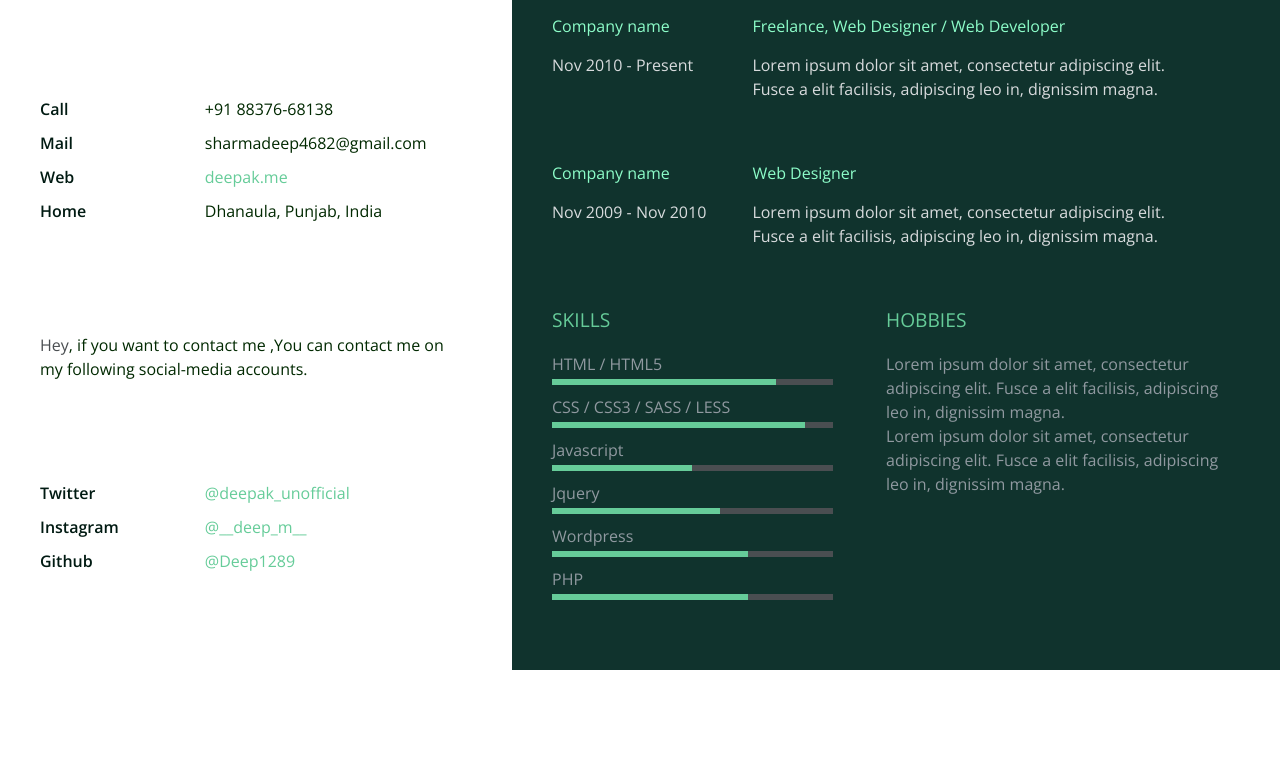
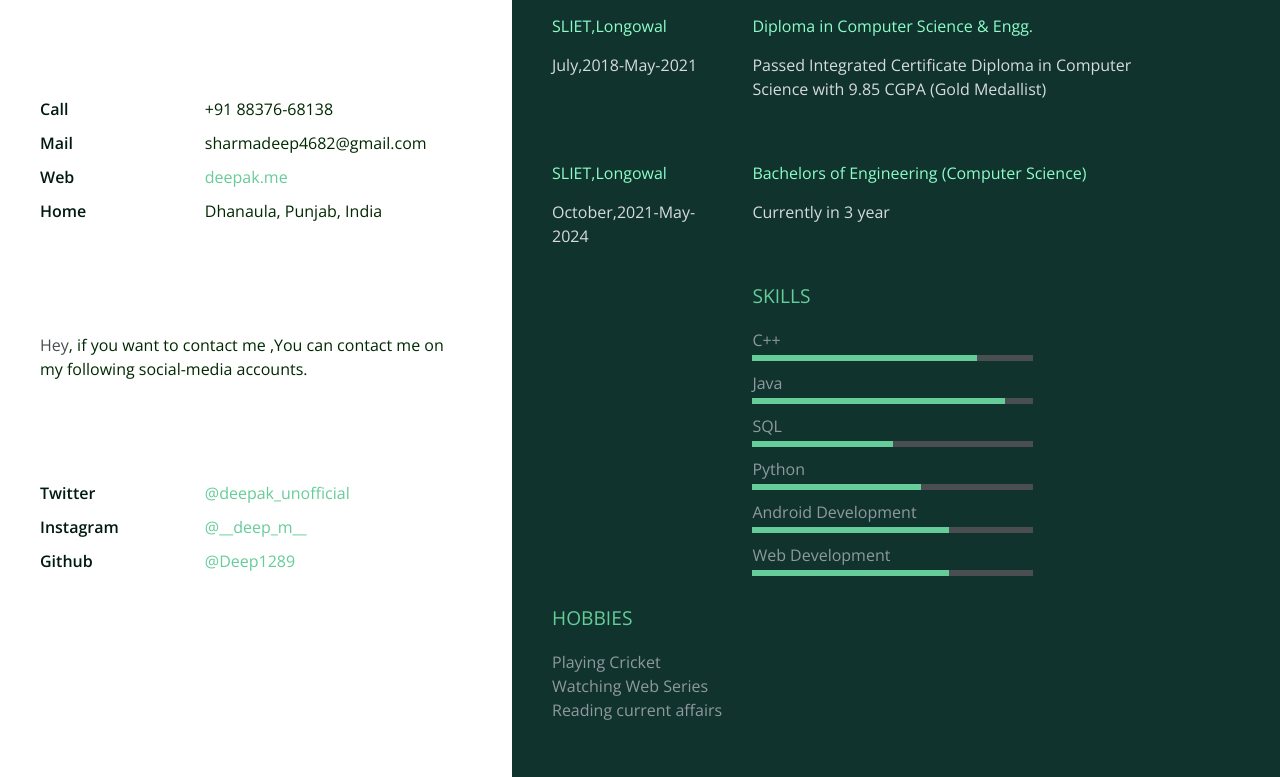
Before and after one commit to Deep1289/Deep1289.github.io, a plain HTML site: page index.html in a window 1280 px wide. Shown: the part 213-990 px from the top of the page. Before the commit the page ends 883 px from the top, so only its background shows below. Drawn offline with nearby package versions, Linux system fonts and the light colour scheme.

Commit message:
Update index.html

```diff
--- a/index.html
+++ b/index.html
@@ -89,7 +89,7 @@
       <div class="experience-wrapper">
        <div class="company-wrapper clearfix">
        <div class="experience-title">PPS, Barnala</div>
-          <div class="time">Nov 2012 - Present</div>
+          <div class="time">April-2018</div>
        </div>
 
         <div class="job-wrapper clearfix">
@@ -100,26 +100,26 @@
         </div>
 
         <div class="company-wrapper clearfix">
-       <div class="experience-title">Company name</div>
-          <div class="time">Nov 2010 - Present</div>
+       <div class="experience-title">SLIET,Longowal</div>
+          <div class="time">July,2018-May-2021</div>
        </div>
 
          <div class="job-wrapper clearfix">
-         <div class="experience-title">Freelance, Web Designer / Web Developer</div>
+         <div class="experience-title">Diploma in Computer Science & Engg.</div>
           <div class="company-description">
-           <p>Lorem ipsum dolor sit amet, consectetur adipiscing elit. Fusce a elit facilisis, adipiscing leo in, dignissim magna.</p>
+           <p>Passed Integrated Certificate Diploma in Computer Science with 9.85 CGPA (Gold Medallist)</p>
           </div>
         </div>
 
         <div class="company-wrapper clearfix">
-       <div class="experience-title">Company name</div>
-          <div class="time">Nov 2009 - Nov 2010</div>
+       <div class="experience-title">SLIET,Longowal</div>
+          <div class="time">October,2021-May-2024</div>
        </div>
 
          <div class="job-wrapper clearfix">
-         <div class="experience-title">Web Designer </div>
+         <div class="experience-title">Bachelors of Engineering (Computer Science) </div>
           <div class="company-description">
-           <p>Lorem ipsum dolor sit amet, consectetur adipiscing elit. Fusce a elit facilisis, adipiscing leo in, dignissim magna.</p>
+           <p>Currently in 3 year</p>
           </div>
         </div>
 
@@ -128,12 +128,12 @@
       <div class="section-wrapper clearfix">
        <h3 class="section-title">Skills</h3>
          <ul>
-         <li class="skill-percentage">HTML / HTML5</li>
-         <li class="skill-percentage">CSS / CSS3 / SASS / LESS</li>
-         <li class="skill-percentage">Javascript</li>
-         <li class="skill-percentage">Jquery</li>
-         <li class="skill-percentage">Wordpress</li>
-         <li class="skill-percentage">PHP</li>
+         <li class="skill-percentage">C++</li>
+         <li class="skill-percentage">Java</li>
+         <li class="skill-percentage">SQL</li>
+         <li class="skill-percentage">Python</li>
+         <li class="skill-percentage">Android Development</li>
+         <li class="skill-percentage">Web Development</li>
 
          </ul>
 
@@ -141,9 +141,11 @@
 
       <div class="section-wrapper clearfix">
         <h3 class="section-title">Hobbies</h3>
-        <p>Lorem ipsum dolor sit amet, consectetur adipiscing elit. Fusce a elit facilisis, adipiscing leo in, dignissim magna.</p>
+        <p>Playing Cricket <br>
+           Watching Web Series<br>
+           Reading current affairs<br>
 
-        <p>Lorem ipsum dolor sit amet, consectetur adipiscing elit. Fusce a elit facilisis, adipiscing leo in, dignissim magna.</p>
+        </p>
       </div>
 
    </div>
```
